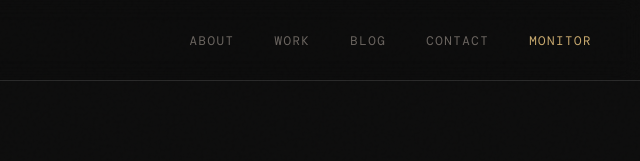
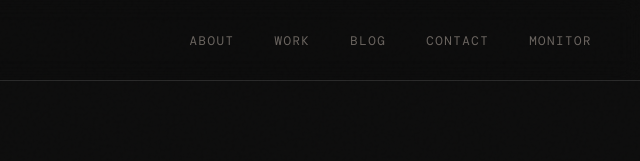
Before and after one commit to raminblogging/Ramsrinivasan, a plain HTML site: page Reflect/Index.html in a window 1280 px wide. Shown: the top 161 px of the page, 640-1280 px from the left. Drawn offline with nearby package versions, Linux system fonts and the light colour scheme; no server answers; a web font is replaced by a local one.

Commit message:
Update Index.html

```diff
--- a/Reflect/Index.html
+++ b/Reflect/Index.html
@@ -474,7 +474,7 @@
     <li><a href="/work/">Work</a></li>
     <li><a href="/blog/" target="_blank" rel="noopener noreferrer">Blog</a></li>
     <li><a href="/contact/">Contact</a></li>
-    <li><a href="/Reflect/" class="active">Monitor</a></li>
+    <li><a href="/Reflect/">Monitor</a></li>
   </ul>
 </nav>
 
```
